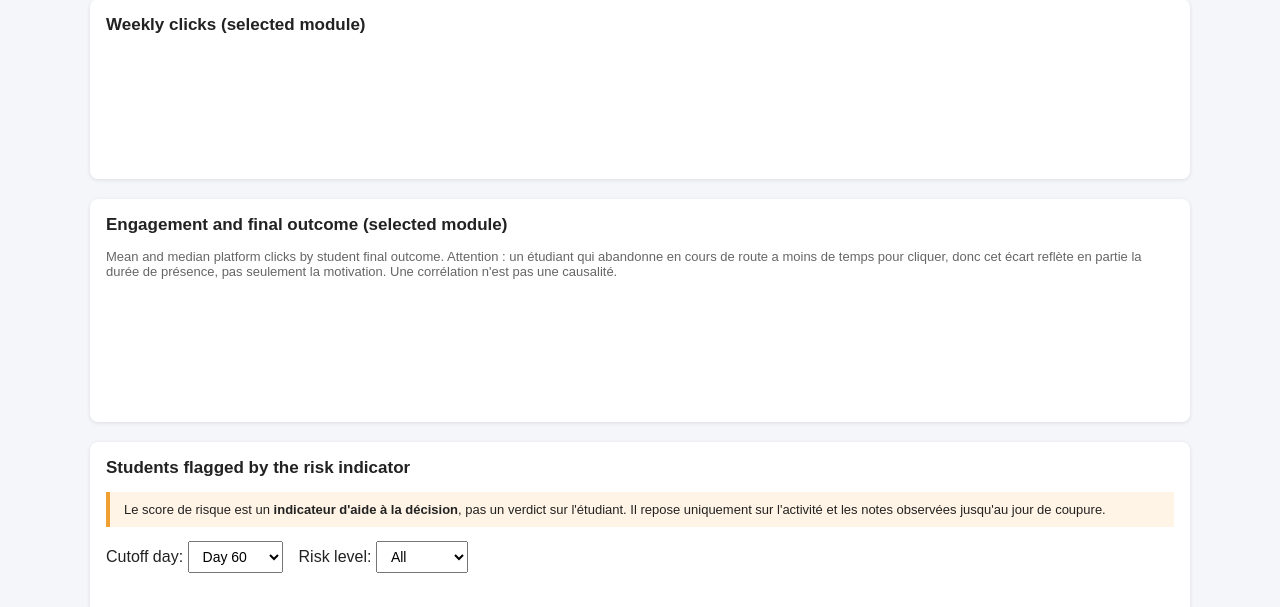
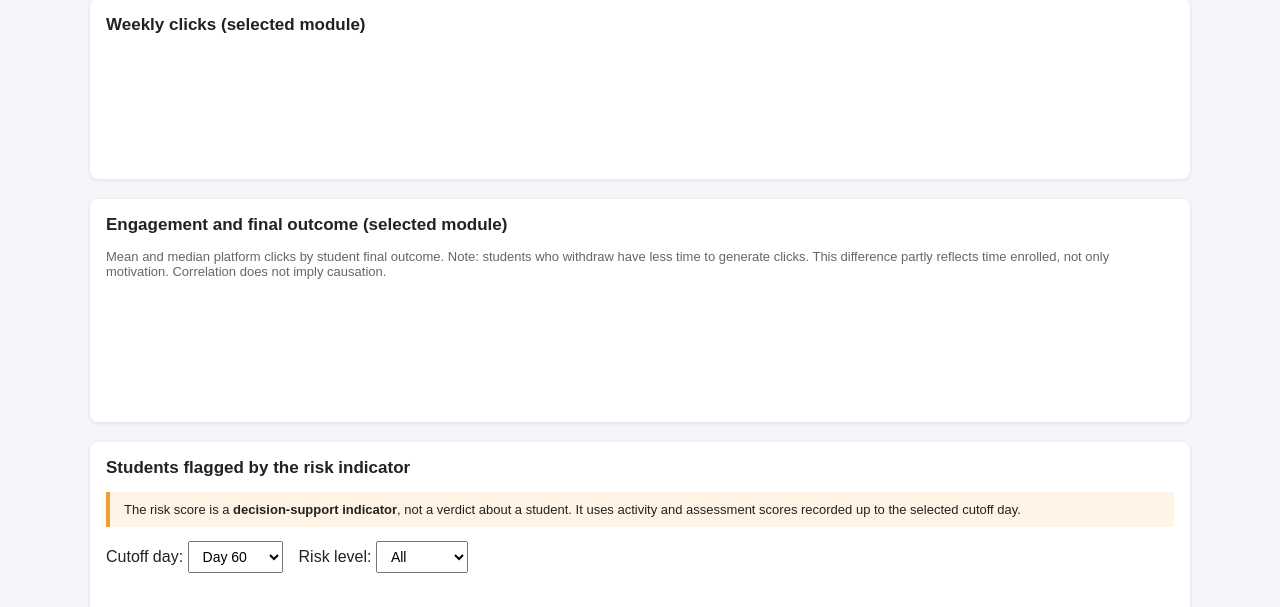
Before and after one commit to RosAI-27/OULA-DjangoProject, a Django app: page /dashboard/ in a window 1280 px wide. Shown: the part 432-1039 px from the top of the page. Run offline with Django 5.2, Linux system fonts and the light colour scheme; data that the repository does not hold is empty.

Commit message:
ui: remove remaining French dashboard copy

```diff
--- a/backend/analytics/templates/analytics/dashboard.html
+++ b/backend/analytics/templates/analytics/dashboard.html
@@ -80,17 +80,14 @@
       <h2>Engagement and final outcome (selected module)</h2>
       <p class="info">
         Mean and median platform clicks by student final outcome.
-        Attention : un étudiant qui abandonne en cours de route a moins de temps pour cliquer,
-        donc cet écart reflète en partie la durée de présence, pas seulement la motivation.
-        Une corrélation n'est pas une causalité.
+        Note: students who withdraw have less time to generate clicks. This difference partly reflects time enrolled, not only motivation. Correlation does not imply causation.
       </p>
       <canvas id="graphCorrelation" height="110"></canvas>
     </div>
         <div class="carte">
       <h2>Students flagged by the risk indicator</h2>
       <div class="avertissement">
-        Le score de risque est un <strong>indicateur d'aide à la décision</strong>, pas un verdict
-        sur l'étudiant. Il repose uniquement sur l'activité et les notes observées jusqu'au jour de coupure.
+        The risk score is a <strong>decision-support indicator</strong>, not a verdict about a student. It uses activity and assessment scores recorded up to the selected cutoff day.
       </div>
       <div class="filtres">
         <label>Cutoff day:
@@ -236,7 +233,7 @@
         if (data.erreur) return;
         const morceaux = data.niveaux.map(function (n) {
           return n.etudiants === 0 ? null :
-            libellesNiveau[n.niveau] + " : " + n.pct_echec_ou_abandon + " % ultimately failed or withdrew (" + n.etudiants + " enrollments)";
+            libellesNiveau[n.niveau] + ": " + n.pct_echec_ou_abandon + " % ultimately failed or withdrew (" + n.etudiants + " enrollments)";
         }).filter(Boolean);
         zone.textContent = "Retrospective check: " + morceaux.join(" — ") +
           ". Overall rate: " + data.ensemble.pct_echec_ou_abandon + " %.";
@@ -286,7 +283,7 @@
       ["eleve", "moyen", "faible"].forEach(function (n) {
         const p = document.createElement("span");
         p.className = "pastille " + n;
-        p.textContent = libellesNiveau[n] + " : " + data.resume[n];
+        p.textContent = libellesNiveau[n] + ": " + data.resume[n];
         resume.appendChild(p);
       });
 
```
